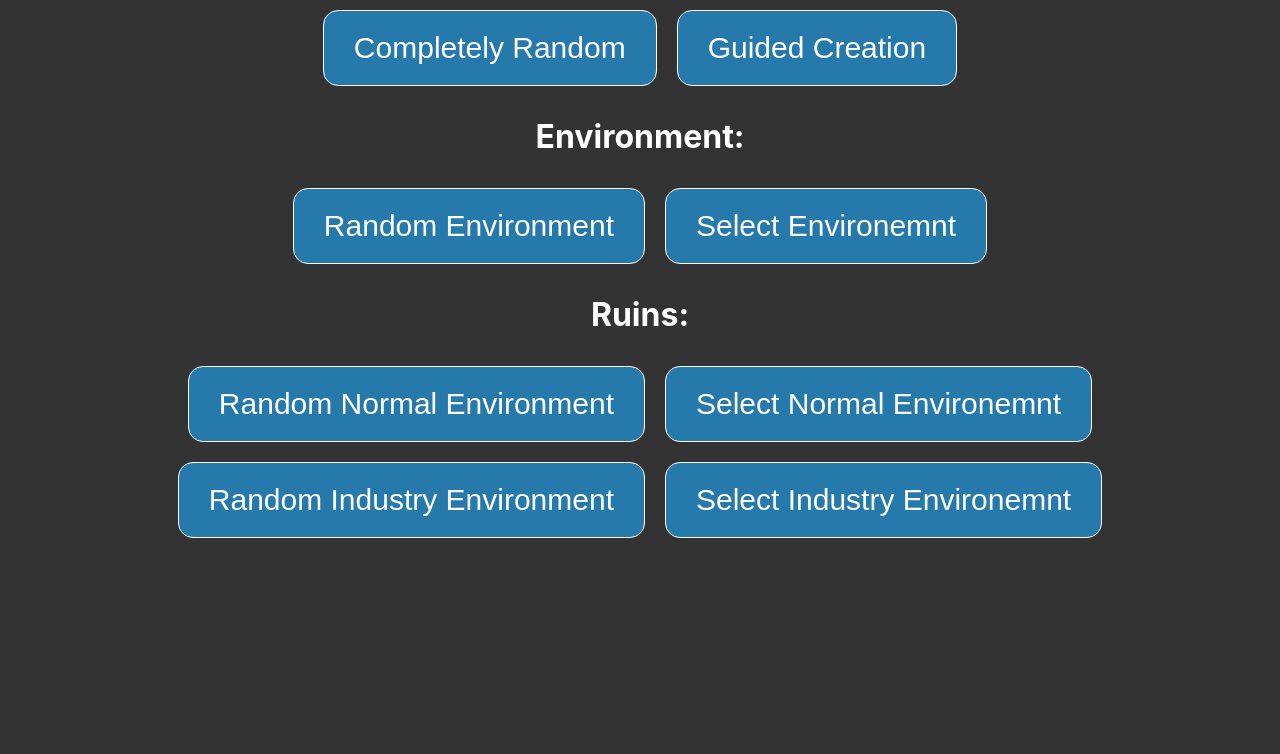
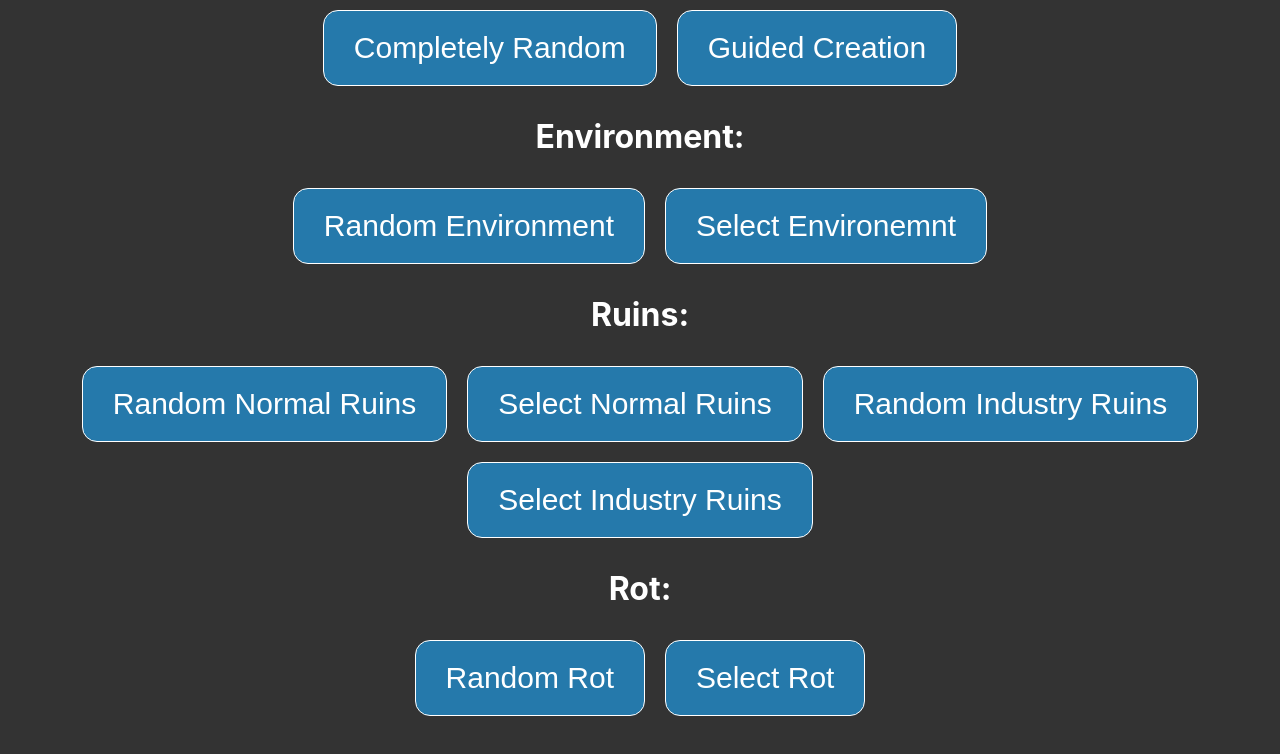
Before and after one commit to joshduncan/sector-generator, a React (Create React App) app: page / in a window 1280 px wide. Shown: the top 754 px of the page. Built offline with nearby package versions, Linux system fonts and the light colour scheme.

Commit message:
added rot component, fixed references to environment in ruins.js

```diff
--- a/src/App.js
+++ b/src/App.js
@@ -2,6 +2,7 @@ import React from 'react';
 import './App.css';
 import Environment from './Components/Environment/Environment'
 import Ruins from './Components/Ruins/Ruins';
+import Rot from './Components/Rot/Rot';
 
 function App() {
   return (
@@ -20,6 +21,9 @@ function App() {
       <div className='container'>
         <Ruins/>
       </div>
+      <div className='container'>
+        <Rot/>
+      </div>
     </div>
   )
 }
--- /dev/null
+++ b/src/Components/Rot/Rot.js
@@ -0,0 +1,56 @@
+import React, {Component} from 'react'
+import RotLogic from './Rot.logic'
+import DiceRoller from '../../DiceRoller/DiceRoller'
+
+class Rot extends Component {
+    state = {
+        random: this.props.random,
+        shouldSelect: false,
+        selected: undefined
+    }
+
+    onRandomRot = () => {
+        this.setState({random: true});
+    }
+
+    onSelectRot = () => {
+        this.setState({shouldSelect: true});
+    }
+
+    onRotChosen = ({target}) => {
+        this.setState({selected: target.innerText})
+    }
+
+    render() {
+        let content = (
+            <React.Fragment>
+                <button onClick={this.onRandomRot}>Random Rot</button>
+                <button onClick={this.onSelectRot}>Select Rot</button>
+            </React.Fragment>)
+        if (this.state.random) {
+            const {rot, roll} = RotLogic.getRandomRot();
+            content = <div>{`${DiceRoller.toString(roll)}: ${rot}`}</div>
+        } else if (this.state.selected) {
+            content = <div>{this.state.selected}</div>
+        } else if (this.state.shouldSelect) {
+            const buttons = RotLogic.distinctTypes.map((type, idx) => {
+                return (<button key={idx} onClick={this.onRotChosen}>{type}</button>)
+            });
+            content = <React.Fragment>
+                    <div style={{display: 'flex', justifyContent: 'center', flexWrap: 'wrap'}}>
+                    {buttons}
+                    </div>
+                </React.Fragment>
+        }
+
+        return (
+            <React.Fragment>
+                <h1>Rot:</h1>
+                <div style={{width:'100%'}}/>
+                {content}
+            </React.Fragment>
+        )
+    }
+}
+
+export default Rot;
--- /dev/null
+++ b/src/Components/Rot/Rot.logic.js
@@ -0,0 +1,32 @@
+import DiceRoller from "../../DiceRoller/DiceRoller";
+
+const RotLogic = {
+    industry: {},
+    normal: {},
+}
+
+RotLogic.getRot = (roll) => RotLogic.table[roll[0]][roll[1]]
+
+RotLogic.getRandomRot = () => {
+    const roll = DiceRoller.rollxd6(2);
+    return {
+        roll,
+        rot: RotLogic.getRot(roll)
+    };
+}
+
+const generateRotOptions = () => {
+    const initial = new Array(6).fill('Weak Rot');
+    const final = [[...initial], [...initial], [...initial], [...initial], [...initial], [...initial]]
+
+    final[0][0] = final[0][1] = 'Rot Oasis (no rot)';
+    final[5][4] = final[5][5] = 'Strong Rot';
+
+    return final;
+}
+
+RotLogic.table = generateRotOptions();
+
+RotLogic.distinctTypes = [...new Set(RotLogic.table.reduce((prev, cur) => prev.concat(cur), []))];
+
+export default RotLogic;
--- a/src/Components/Ruins/Ruins.js
+++ b/src/Components/Ruins/Ruins.js
@@ -2,26 +2,26 @@ import React, {Component} from 'react'
 import RuinsLogic from './Ruins.logic'
 import DiceRoller from '../../DiceRoller/DiceRoller'
 
-class Environment extends Component {
+class Ruins extends Component {
     state = {
         random: this.props.random,
         shouldSelect: false,
         selected: undefined
     }
 
-    onRandomNormalEnvironment = () => {
+    onRandomNormalRuins = () => {
         this.setState({random: 'normal'});
     }
 
-    onSelectNormalEnvironment = () => {
+    onSelectNormalRuins = () => {
         this.setState({shouldSelect: 'normal'});
     }
 
-    onRandomIndustryEnvironment = () => {
+    onRandomIndustryRuins = () => {
         this.setState({random: 'industry'});
     }
 
-    onSelectIndustryEnvironment = () => {
+    onSelectIndustryRuins = () => {
         this.setState({shouldSelect: 'industry'});
     }
 
@@ -32,10 +32,10 @@ class Environment extends Component {
     render() {
         let content = (
             <React.Fragment>
-                <button onClick={this.onRandomNormalEnvironment}>Random Normal Environment</button>
-                <button onClick={this.onSelectNormalEnvironment}>Select Normal Environemnt</button>
-                <button onClick={this.onRandomIndustryEnvironment}>Random Industry Environment</button>
-                <button onClick={this.onSelectIndustryEnvironment}>Select Industry Environemnt</button>
+                <button onClick={this.onRandomNormalRuins}>Random Normal Ruins</button>
+                <button onClick={this.onSelectNormalRuins}>Select Normal Ruins</button>
+                <button onClick={this.onRandomIndustryRuins}>Random Industry Ruins</button>
+                <button onClick={this.onSelectIndustryRuins}>Select Industry Ruins</button>
             </React.Fragment>)
         if (this.state.random) {
             const logic = this.state.random === 'normal' ? RuinsLogic.normal : RuinsLogic.industry;
@@ -65,4 +65,4 @@ class Environment extends Component {
     }
 }
 
-export default Environment;
+export default Ruins;
```
Also changed, not shown: 1 other file (tests, documents, lock files or other folders).
